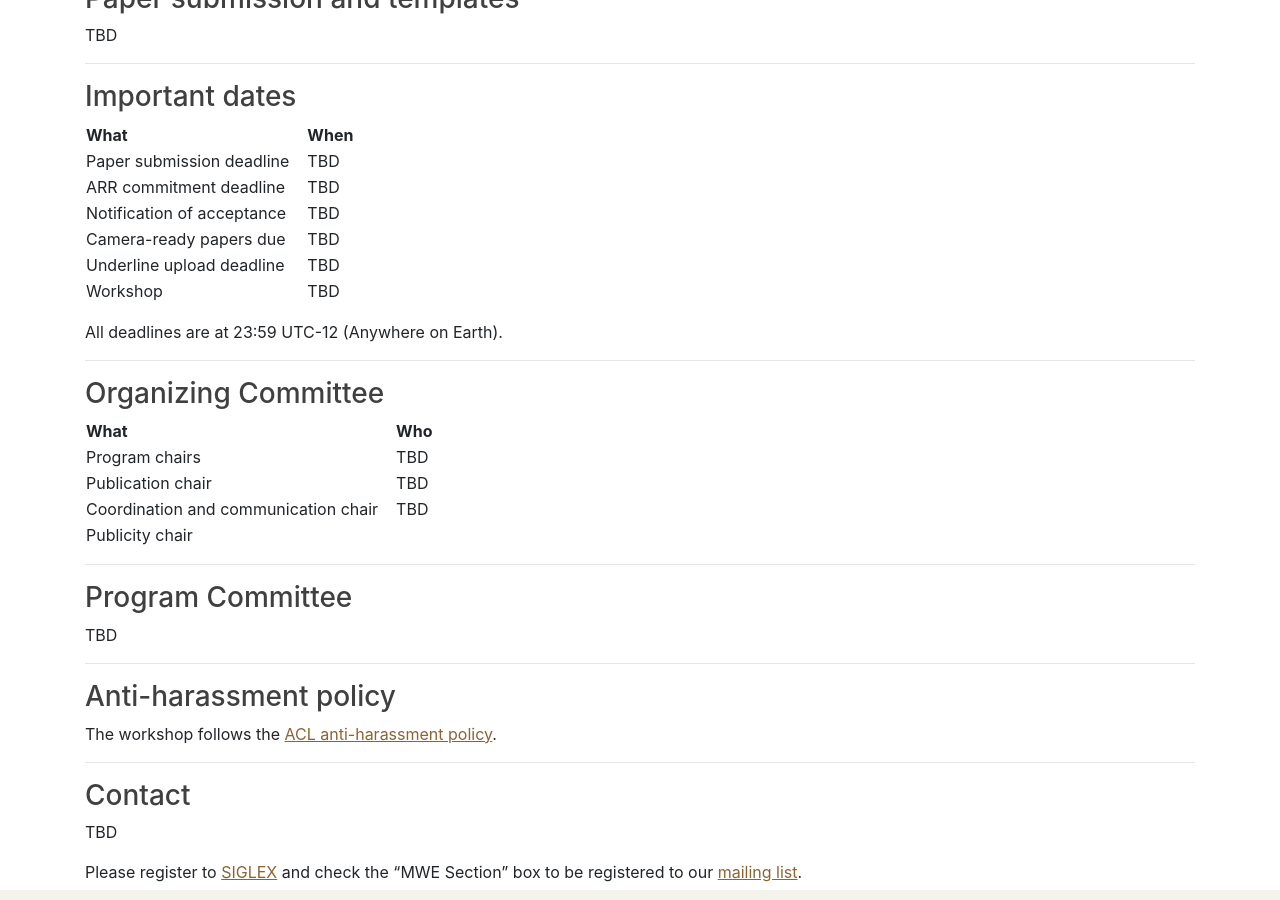
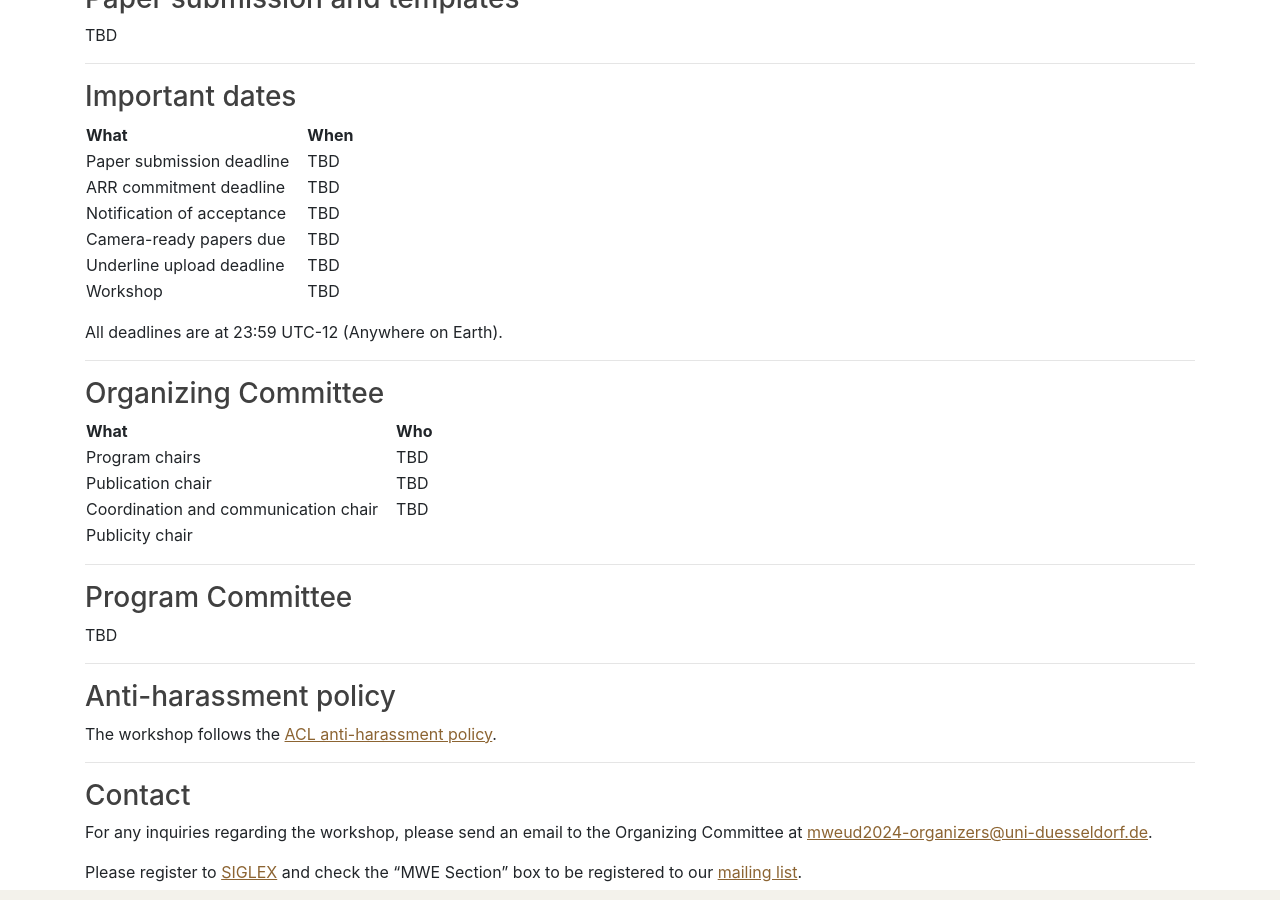
Before and after one commit to multiword/multiword.github.io, a Jekyll site: the page built from mweud2024/index.md, in a window 1280 px wide and 900 px high, scrolled down 1576 px. Built offline with Jekyll 4.4.1, drawn with Linux system fonts in a browser that asks for light colours; comment, search, counter and statistics services are not loaded.

Commit message:
Add contact email

```diff
--- a/mweud2024/index.md
+++ b/mweud2024/index.md
@@ -145,7 +145,7 @@ policy](https://www.aclweb.org/adminwiki/index.php?title=Anti-Harassment_Policy)
 
 ### <a name="contact"> Contact </a>
 
-TBD
+For any inquiries regarding the workshop, please send an email to the Organizing Committee at <mweud2024-organizers@uni-duesseldorf.de>.
 
 Please register to [SIGLEX](../organization/members) and check the "MWE
 Section" box to be registered to our [mailing list](../mailinglist).
```
